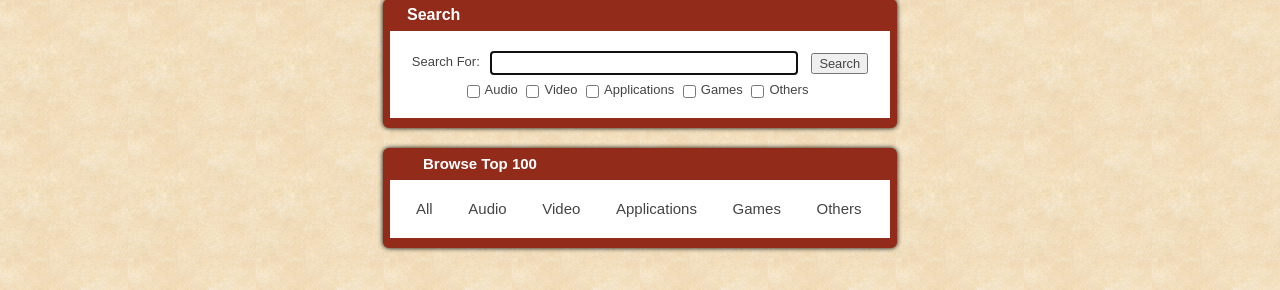
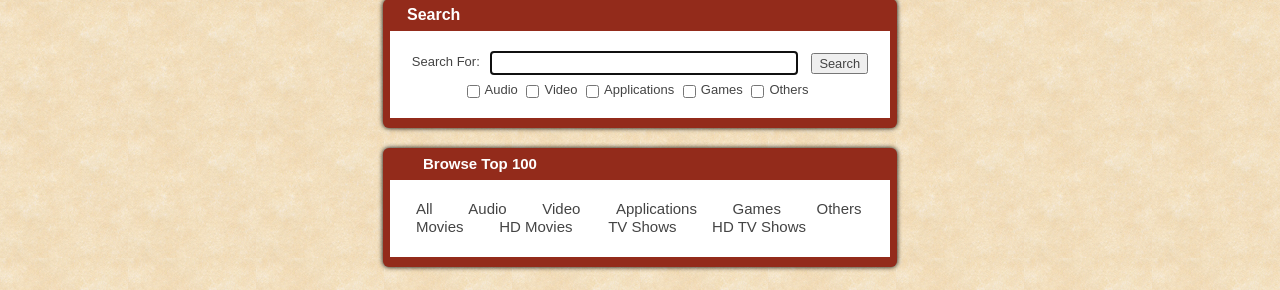
Before and after one commit to PirosB3/TheItalianBay, a Python web app: template templates/index.html in a window 1280 px wide. Shown: the part 510-800 px from the top of the page. Run offline with Jinja, Linux system fonts and the light colour scheme; the template is opened without the code that fills it, so the values that code supplies are empty; some libraries are stand-ins or nearby versions.

Commit message:
adding links for more movie and TV Shows top 100

```diff
--- a/templates/index.html
+++ b/templates/index.html
@@ -42,6 +42,11 @@
 			<a href="/top/f/applications/">Applications</a>
 			<a href="/top/f/games/">Games</a>
 			<a href="/top/f/others/">Others</a>
+			<br />
+			<a href="/top/f/movies/">Movies</a>
+			<a href="/top/f/hdmovies/">HD Movies</a>
+			<a href="/top/f/tv/">TV Shows</a>
+			<a href="/top/f/hdtv/">HD TV Shows</a>
 		</div>
 	</div>
 
```
